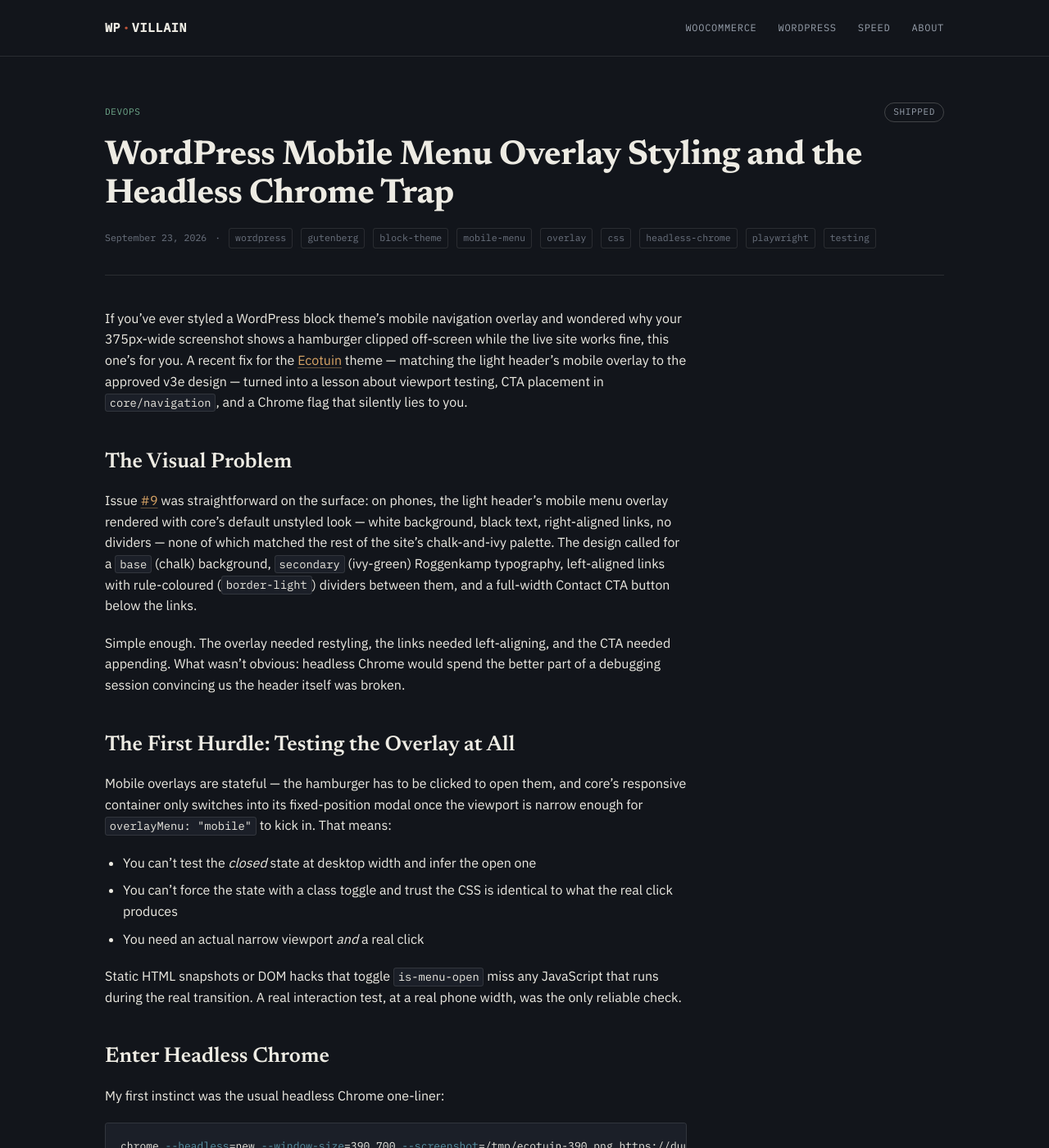
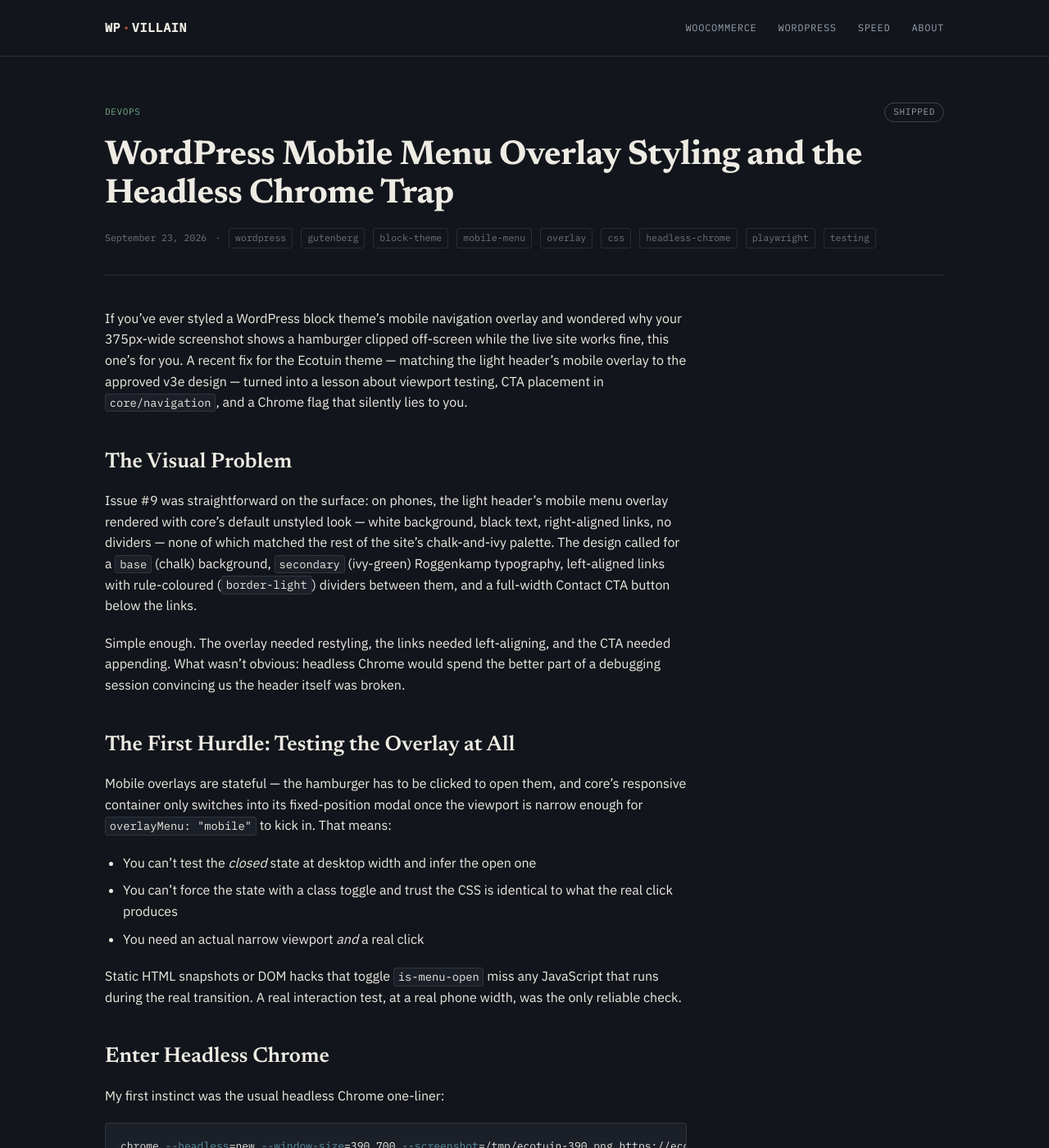
Before and after one commit to wpvillain/wpvillain.github.io, a Jekyll site: the page built from _posts/2026-09-23-wordpress-mobile-menu-overlay-styling-and-the-headless-chrome-trap.markdown, in a window 1280 px wide and 1400 px high. Shown: the whole window at 82% size. Built offline with Jekyll 4.4.1, drawn with Linux system fonts in a browser that asks for light colours; some of the changed lines change nothing that is shown; some of the changed text lies outside the part shown.

Commit message:
Remove links to private ecotuin repo and anonymize test URL

````diff
--- a/_posts/2026-09-23-wordpress-mobile-menu-overlay-styling-and-the-headless-chrome-trap.markdown
+++ b/_posts/2026-09-23-wordpress-mobile-menu-overlay-styling-and-the-headless-chrome-trap.markdown
@@ -9,11 +9,11 @@
 ---
 
 {% raw %}
-If you've ever styled a WordPress block theme's mobile navigation overlay and wondered why your 375px-wide screenshot shows a hamburger clipped off-screen while the live site works fine, this one's for you. A recent fix for the [Ecotuin](https://github.com/imagewize/ecotuin) theme — matching the light header's mobile overlay to the approved v3e design — turned into a lesson about viewport testing, CTA placement in `core/navigation`, and a Chrome flag that silently lies to you.
+If you've ever styled a WordPress block theme's mobile navigation overlay and wondered why your 375px-wide screenshot shows a hamburger clipped off-screen while the live site works fine, this one's for you. A recent fix for the Ecotuin theme — matching the light header's mobile overlay to the approved v3e design — turned into a lesson about viewport testing, CTA placement in `core/navigation`, and a Chrome flag that silently lies to you.
 
 ## The Visual Problem
 
-Issue [#9](https://github.com/imagewize/ecotuin/issues/9) was straightforward on the surface: on phones, the light header's mobile menu overlay rendered with core's default unstyled look — white background, black text, right-aligned links, no dividers — none of which matched the rest of the site's chalk-and-ivy palette. The design called for a `base` (chalk) background, `secondary` (ivy-green) Roggenkamp typography, left-aligned links with rule-coloured (`border-light`) dividers between them, and a full-width Contact CTA button below the links.
+Issue #9 was straightforward on the surface: on phones, the light header's mobile menu overlay rendered with core's default unstyled look — white background, black text, right-aligned links, no dividers — none of which matched the rest of the site's chalk-and-ivy palette. The design called for a `base` (chalk) background, `secondary` (ivy-green) Roggenkamp typography, left-aligned links with rule-coloured (`border-light`) dividers between them, and a full-width Contact CTA button below the links.
 
 Simple enough. The overlay needed restyling, the links needed left-aligning, and the CTA needed appending. What wasn't obvious: headless Chrome would spend the better part of a debugging session convincing us the header itself was broken.
 
@@ -32,7 +32,7 @@
 My first instinct was the usual headless Chrome one-liner:
 
 ```bash
-chrome --headless=new --window-size=390,700 --screenshot=/tmp/ecotuin-390.png https://duurzaam-doede.test/
+chrome --headless=new --window-size=390,700 --screenshot=/tmp/ecotuin-390.png https://ecotuin.test/
 ```
 
 Then click the hamburger via DevTools Protocol or a small Puppeteer script, wait for the overlay to open, screenshot again. Standard workflow.
@@ -43,7 +43,7 @@
 
 ## The Footgun: `--window-size` Below ~500px
 
-The culprit, documented in [Ecotuin's CLAUDE.md](https://github.com/imagewize/ecotuin/blob/main/CLAUDE.md#never-use-raw-chrome---headlessnew---window-sizew-h-for-a-mobilenarrow-check): **headless Chrome silently ignores viewport widths below roughly 500px** when launched via `--window-size`. It renders at a wider width instead (around 500px minimum, inconsistently), and doesn't tell you it's doing so. The screenshot you get back *looks* plausible — it's a real render, just not at the width you asked for — and if your layout has a breakpoint or overflow issue between 375px and 500px, you'll never see it in that test.
+The culprit, documented in the project's internal CLAUDE.md notes: **headless Chrome silently ignores viewport widths below roughly 500px** when launched via `--window-size`. It renders at a wider width instead (around 500px minimum, inconsistently), and doesn't tell you it's doing so. The screenshot you get back *looks* plausible — it's a real render, just not at the width you asked for — and if your layout has a breakpoint or overflow issue between 375px and 500px, you'll never see it in that test.
 
 In our case, the lie was the opposite direction: the screenshot showed an overflow that didn't exist at the requested 375px, because Chrome was actually rendering at ~500px where the header *did* fit. The phantom bug sent us down a rabbit hole of header padding checks and icon positioning that all looked fine in isolation, because the real problem was the testing tool itself.
 
@@ -53,7 +53,7 @@
 const { chromium } = require('/Users/…/ecotuin/node_modules/playwright');
 const browser = await chromium.launch();
 const page = await browser.newPage({ viewport: { width: 390, height: 700 } });
-await page.goto('https://duurzaam-doede.test/', { waitUntil: 'networkidle' });
+await page.goto('https://ecotuin.test/', { waitUntil: 'networkidle' });
 await page.click('.wp-block-navigation__responsive-container-open');
 await page.screenshot({ path: '/tmp/overlay-open-390.png' });
 ```
@@ -178,11 +178,11 @@
 
 4. **Core's overlay CSS makes assumptions about alignment.** It right-aligns for a right-anchored desktop nav, which doesn't translate cleanly to left-aligned mobile designs. Overriding `align-items` and `text-align` together gets you full-width items with left-aligned text.
 
-5. **Document the footguns.** We added the headless Chrome warning to [CLAUDE.md](https://github.com/imagewize/ecotuin/blob/main/CLAUDE.md#never-use-raw-chrome---headlessnew---window-sizew-h-for-a-mobilenarrow-check) so the next person (or the next project) doesn't repeat the same time sink. Small notes like that pay for themselves the first time someone else hits the same issue.
+5. **Document the footguns.** We added the headless Chrome warning to the project's internal CLAUDE.md notes so the next person (or the next project) doesn't repeat the same time sink. Small notes like that pay for themselves the first time someone else hits the same issue.
 
 ## What This Looked Like in Practice
 
-The PR that shipped this ([#10](https://github.com/imagewize/ecotuin/pull/10)) touched eight files across six commits:
+The PR that shipped this (#10) touched eight files across six commits:
 
 - `parts/header.html` — added `ecotuin-header__nav` className for scoping
 - `functions.php` — the `render_block_core/navigation` filter for CTA injection
````
